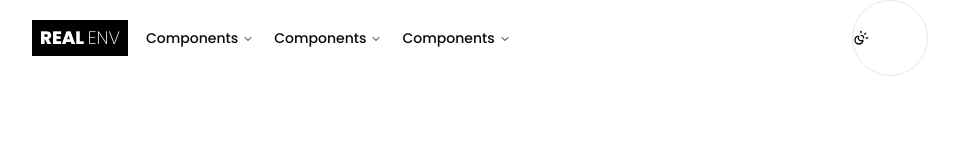
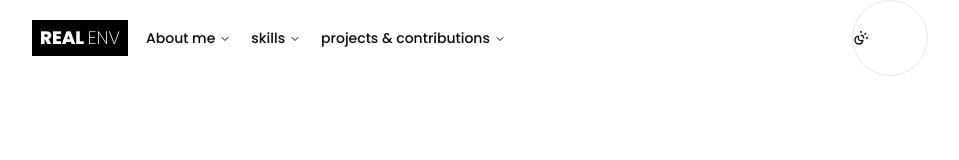
Before and after one commit to Realenv/realenv-s-website, a Next.js app: page / in a window 1280 px wide. Shown: the top 160 px of the page, without its empty margins (160-1119 px from the left). Built offline with nearby package versions, Linux system fonts and the light colour scheme.

Commit message:
Add titles to dropdown menus

```diff
--- a/src/app/components/navigationheader.tsx
+++ b/src/app/components/navigationheader.tsx
@@ -12,8 +12,10 @@ import {
   NavigationMenuTrigger,
 } from "@/components/ui/navigation-menu"
 
-const components: { title: string; href: string; description: string }[][] = [
-    [
+const components: {title: string, sub: { title: string; href: string; description: string }[]}[] = [
+    {
+        title:"About me",
+        sub: [
             {
                 title: "Biography",
                 href: "/docs/primitives/alert-dialog",
@@ -31,9 +33,12 @@ const components: { title: string; href: string; description: string }[][] = [
                 href: "/docs/primitives/progress",
                 description:
                 "Displays an indicator showing the completion progress of a task, typically displayed as a progress bar.",
-        }
-    ],
-    [
+            },
+        ]
+    },
+    {
+        title: "skills",
+        sub: [
             {
                 title: "Computer sciences",
                 href: "/computer-sciences",
@@ -52,15 +57,19 @@ const components: { title: string; href: string; description: string }[][] = [
                 description:
                 "I'am currently practising a chinese martial art: the Wing Chun.",
             }
-    ],
-    [
+        ]
+    },
+    {
+        title: "projects & contributions",
+        sub: [
             {
                 title: "Next.js projects",
                 href: "/docs/primitives/alert-dialog",
                 description:
                 "For next.js practising, I'am just building this website from A to Z using modern web technologies, see more about what I'am using to create this website.",
             }
-    ],
+        ]
+    },
 ]
 
 export function NavigationHeader() {
@@ -71,10 +80,10 @@ export function NavigationHeader() {
         {
             components.map((component, index) => (
                 <NavigationMenuItem key={index} className="hidden md:flex">
-                    <NavigationMenuTrigger>Components</NavigationMenuTrigger>
+                    <NavigationMenuTrigger>{component.title}</NavigationMenuTrigger>
                     <NavigationMenuContent>
                         <ul className="grid w-[400px] gap-2 md:w-[500px] md:grid-cols-2 lg:w-[600px]">
-                        {component.map((subComponent, subIndex) => (
+                        {component.sub.map((subComponent, subIndex) => (
                             <ListItem
                             key={subIndex}
                             title={subComponent.title}
```
Lines whose indentation alone changed are shown as unchanged.
